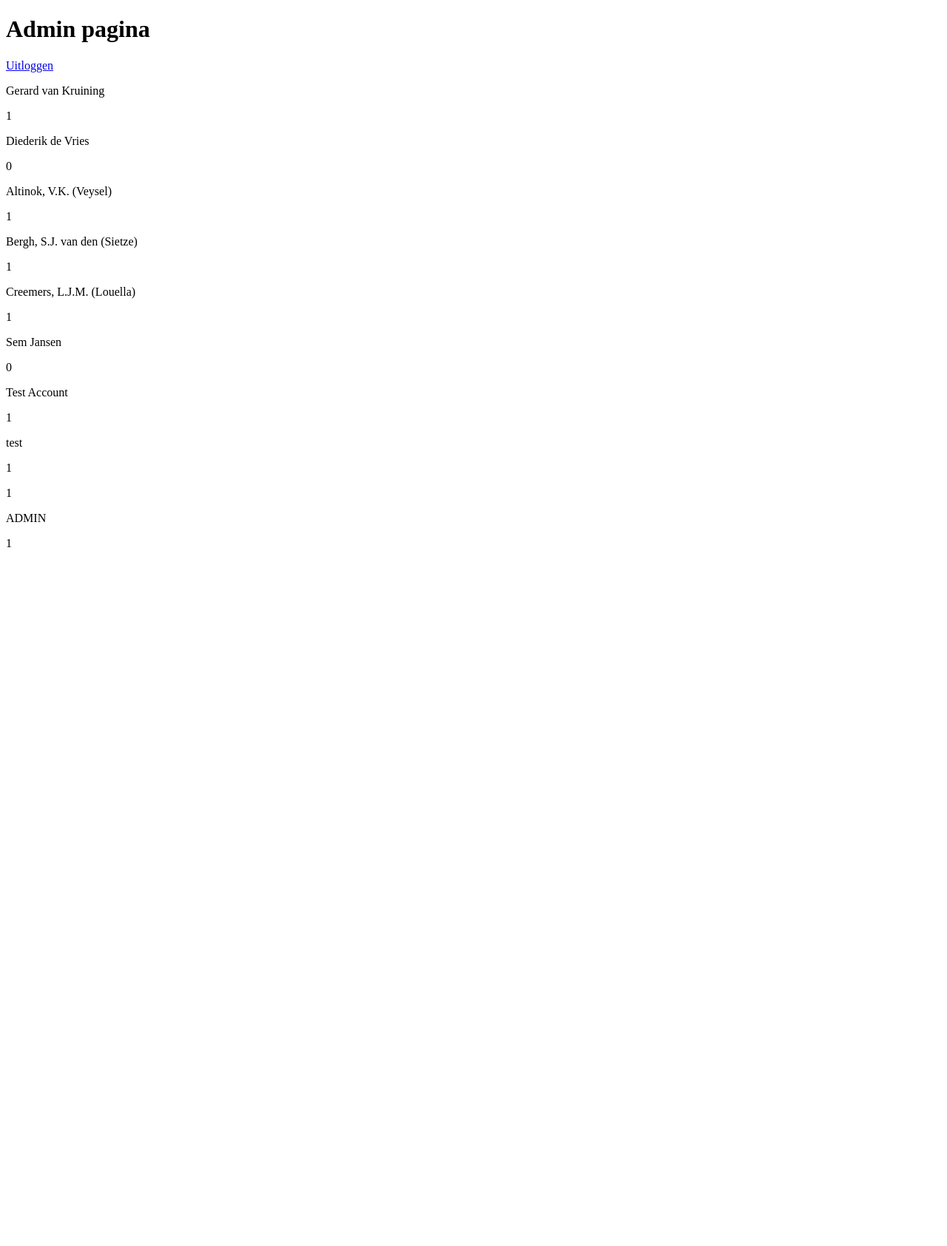
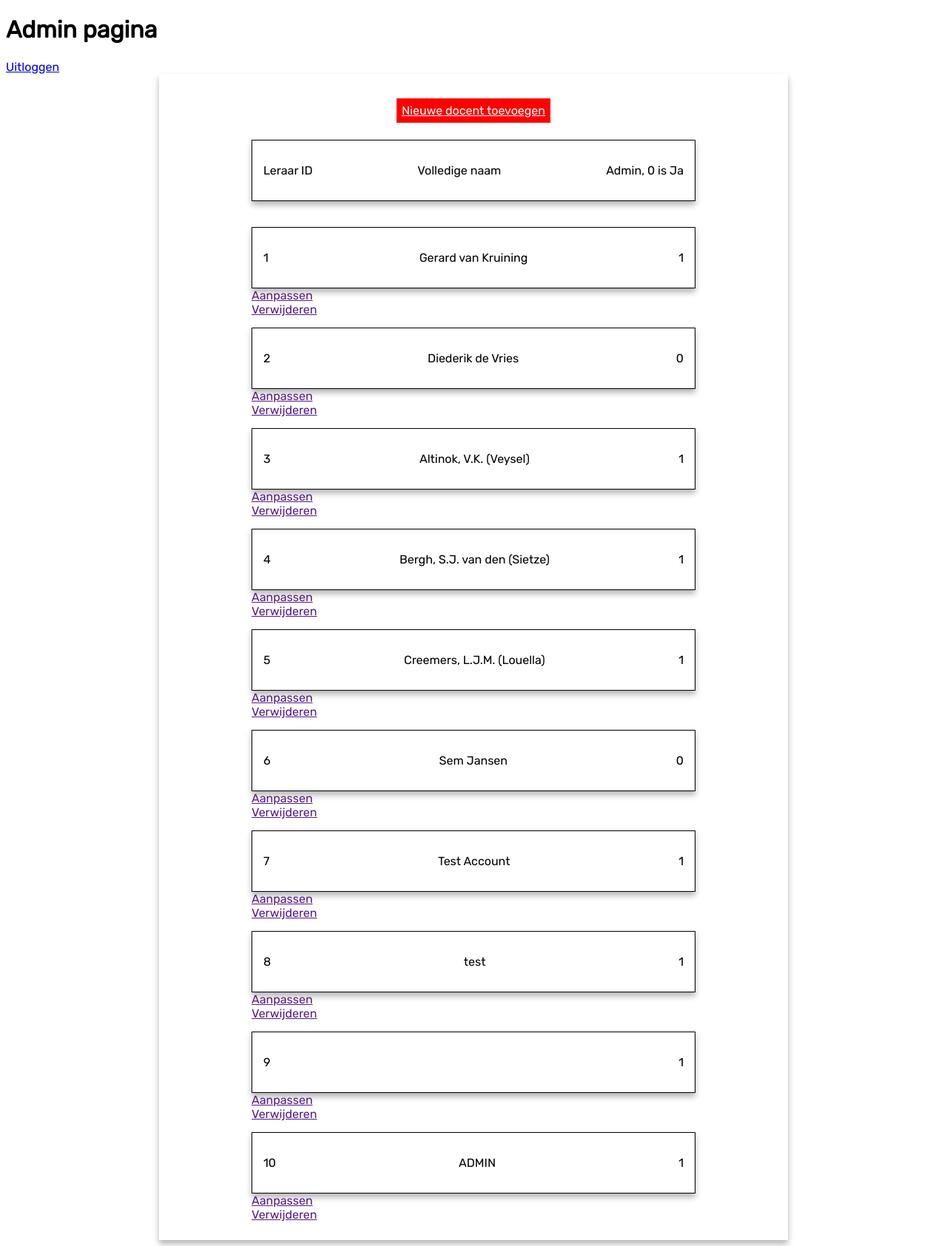
Before and after one commit to Sem-1076101/Werkplaats2, a Flask app: page /admin in a window 1280 px wide. Shown: the whole page at 74% size. Before the commit the page ends 740 px from the top, so only its background shows below. Run offline with Flask 3, Linux system fonts and the light colour scheme; the visitor is signed in with stand-in values (Sample User, id 1); data comes from the database, SQL or seed files in the repository.

Commit message:
Admin css aangemaakt en mooi gemaakt.

```diff
--- /dev/null
+++ b/static/CSS/admin.css
@@ -0,0 +1,62 @@
+@import url('https://fonts.googleapis.com/css2?family=Rubik&display=swap');
+* {
+    font-family: 'Rubik', sans-serif;
+}
+
+.container {
+    width: 850px;
+    margin-top: 150px;
+    margin: auto;
+}
+
+.inner-container {
+    justify-content: center;
+    box-shadow: 0 5px 8px rgba(0, 0, 0, 0.3);
+    padding: 25px;
+}
+
+.button-container {
+    margin: auto;
+    text-align: center;
+    padding: 15px;
+    margin-bottom: 15px;
+}
+
+.button-container a {
+    padding: 7px;
+    background-color: red;
+    color: #fff;
+
+}
+
+.teacher-info-container {
+    max-width: 600px;
+    margin: auto;
+}
+
+/* .container-flex {
+    display: flex;
+    flex-direction: row;
+    justify-content: space-between;
+} */
+
+.namen_columns {
+    margin: auto;
+    display: flex;
+    flex-direction: row;
+    justify-content: space-between;
+    box-shadow: 0 5px 8px rgba(0, 0, 0, 0.3);
+    padding: 15px;
+    border: 1px solid black;
+    margin-bottom: 35px;
+}
+
+.teacher {
+    display: flex;
+    flex-direction: row;
+    justify-content: space-between;
+    box-shadow: 0 5px 8px rgba(0, 0, 0, 0.3);
+    border: 1px solid black;
+    margin-top: 15px;
+    padding: 15px;
+}
--- a/templates/admin.html
+++ b/templates/admin.html
@@ -5,6 +5,7 @@
     <meta charset="UTF-8">
     <meta name="viewport" content="width=device-width, initial-scale=1.0">
     <title>Admin pagina</title>
+    <link rel="stylesheet" href="/static/CSS/admin.css">
 </head>
 
 <body>
@@ -12,18 +13,44 @@
     <a href="/logout">Uitloggen</a>
     <div class="container">
         <div class="inner-container">
+            <div class="button-container">
+                <div>
+                    <a href="/nieuw_Acount">Nieuwe docent toevoegen</a>
+                </div>
+            </div>
             <div class="teacher-info-container">
-                {% for teacher in teachers %}
-                <div class="teacher">
+                <div class="namen_columns">
                     <div>
-                        <p>{{ teacher.id }}</p>
+                        <p>Leraar ID</p>
                     </div>
                     <div>
-                        <p>{{ teacher.display_name }}</p>
+                        <p>Volledige naam</p>
                     </div>
-                    <div><p>{{ teacher.is_admin }}</p></div>
+                    <div>
+                        <p>Admin, 0 is Ja</p>
+                    </div>
                 </div>
-                {% endfor %}
+                <div class="container-flex">
+                    {% for teacher in teachers %}
+                    <div class="teacher">
+                        <div>
+                            <p>{{ teacher.teacher_id }}</p>
+                        </div>
+                        <div>
+                            <p>{{ teacher.display_name }}</p>
+                        </div>
+                        <div>
+                            <p>{{ teacher.is_admin }}</p>
+                        </div>
+                    </div>
+                    <div class="">
+                        <div>
+                            <a href="">Aanpassen</a>
+                        </div>
+                        <div><a href="">Verwijderen</a></div>
+                    </div>
+                    {% endfor %}
+                </div>
             </div>
         </div>
     </div>
--- a/templates/register.html
+++ b/templates/register.html
@@ -16,13 +16,13 @@
             </div>
             <form action="/register_check" method="POST" class="register_form">
                 <label for="username">Gebruikersnaam:</label>
-                <input type="text" name="username" id="username">
+                <input type="text" name="username" id="username"  required>
 
                 <label for="password">Wachtwoord:</label>
-                <input type="password" name="password" id="password">
+                <input type="password" name="password" id="password" required>
 
                 <label for="display_name">Volledige naam:</label>
-                <input type="text" name="display_name" id="display_name">
+                <input type="text" name="display_name" id="display_name" required>
 
                 <button type="submit" class="register_button" name="button_submit_login">Registreren</button>
             </form>
```
